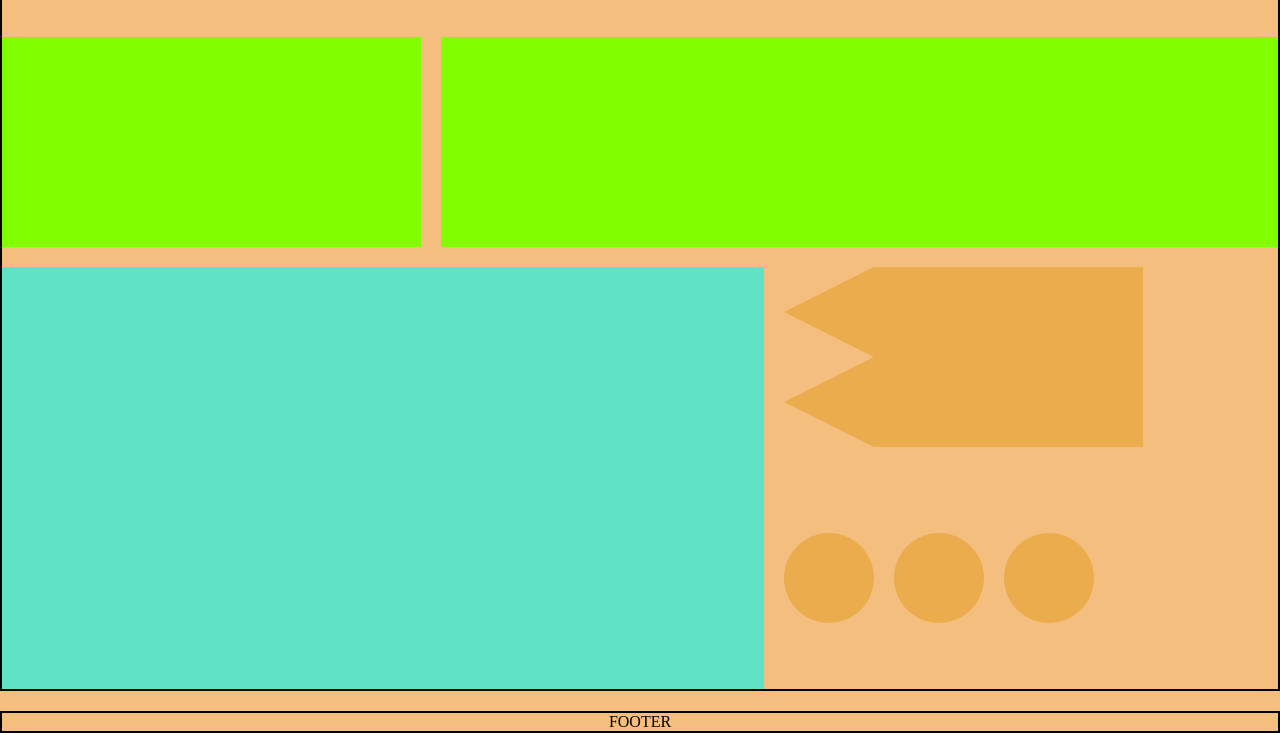
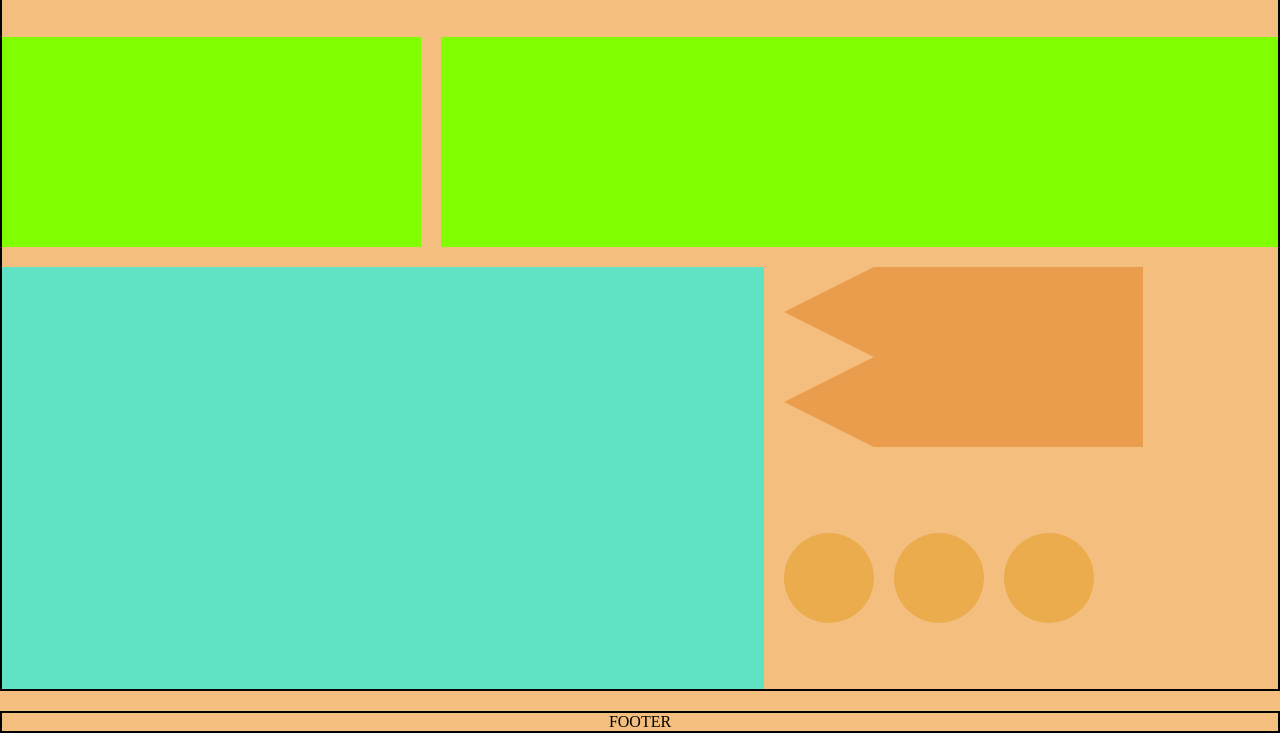
Before and after one commit to kairitaava/myDesktopView, a plain HTML site: page intex.html in a window 1280 px wide. Shown: the part 1319-2052 px from the top of the page. Drawn offline with Linux system fonts and the light colour scheme.

Commit message:
save first page files again

```diff
--- a/css/style.css
+++ b/css/style.css
@@ -57,7 +57,7 @@ body {
     display: block;
     width: 359px;
     height: 90px;
-    background-color: rgb(235, 172, 78);
+    background-color: rgb(235, 157, 78);
     clip-path: polygon(25% 0%, 100% 0%, 100% 100%, 25% 100%, 0% 50%);
     gap: 20px;
 
```
